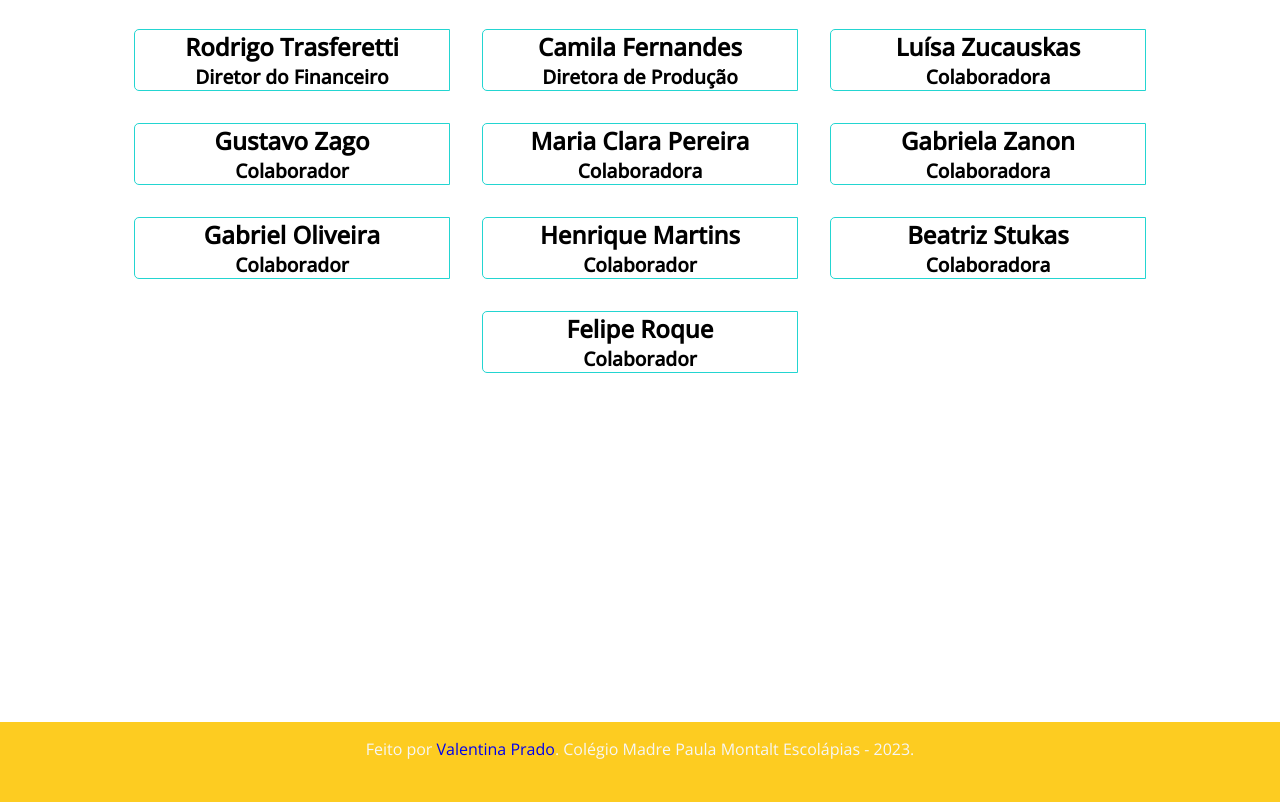
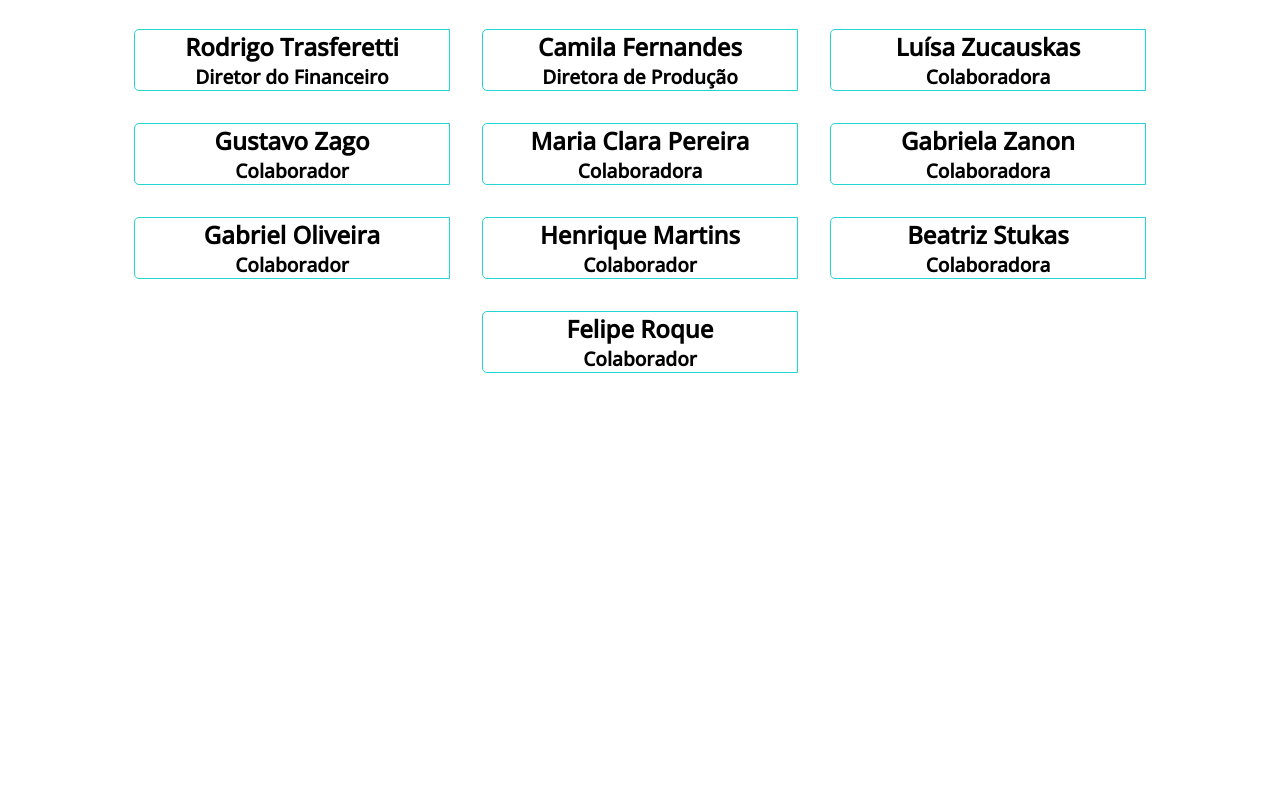
Before and after one commit to valencprado/website-lovering-cmpm, a plain HTML site: page quem-somos/index.html in a window 1280 px wide. Shown: the part 878-1680 px from the top of the page. After the commit the page ends 1553 px from the top, so only its background shows below. Drawn offline with nearby package versions, Linux system fonts and the light colour scheme.

Commit message:
remover rodapé

```diff
--- a/quem-somos/index.html
+++ b/quem-somos/index.html
@@ -15,14 +15,15 @@
     <header>
         <img src="../img/logo menor.jpg" class="header__logo-menor"
             alt="Logo menor da Love Ring, com a letra G com um diamante em cima, representando um anel">
-            <img src="../img/logo maior.jpg" class="header__logo-maior"
-            alt="Logo menor da Love Ring, com a letra G com um diamante em cima, representando um anel">
-            <nav class="navbar">
+        <img src="../img/logo maior.jpg" class="header__logo-maior"
+        alt="Logo menor da Love Ring, com a letra G com um diamante em cima, representando um anel">
+        <nav class="navbar">
             <input type="checkbox" name="" id="menu" class="hamburguer-checkbox">
             <label for="menu">
                 <span class="navbar__hamburguer">
                 </span>
             </label>
+
 
             <ul class="navbar__menu">
                 <li class="menu__item"><a href="../index.html" class="menu__item__link">Início</a></li>
@@ -110,11 +111,6 @@
 
         </section>
 
-        <section class="rodape">
-               <p>Feito por <a href="https://linkedin.com/in/valentinacprado" target="_blank">Valentina Prado</a>. Colégio Madre Paula Montalt Escolápias - 2023.</p>
-
-       </section>
-
     </main>
 
 </body>
--- a/styles/base.css
+++ b/styles/base.css
@@ -82,18 +82,6 @@ header {
     height: 70%;
 }
 
-.rodape {
-    width: 100%;
-    padding: 1rem;
-    display: block;
-    background-color: var(--cor-amarelo);
-    color: var(--branco);
-    left: 0;
-    bottom: -200%;
-    height: 10vh;
-    text-align: center;
-    position: absolute;
-}
 
 main {
     display: flex;
@@ -122,7 +110,5 @@ main {
     h2 {
         font-size: 2rem;
     }
-    .rodape {
-        bottom: -110%;
-    }
+
 }
```
